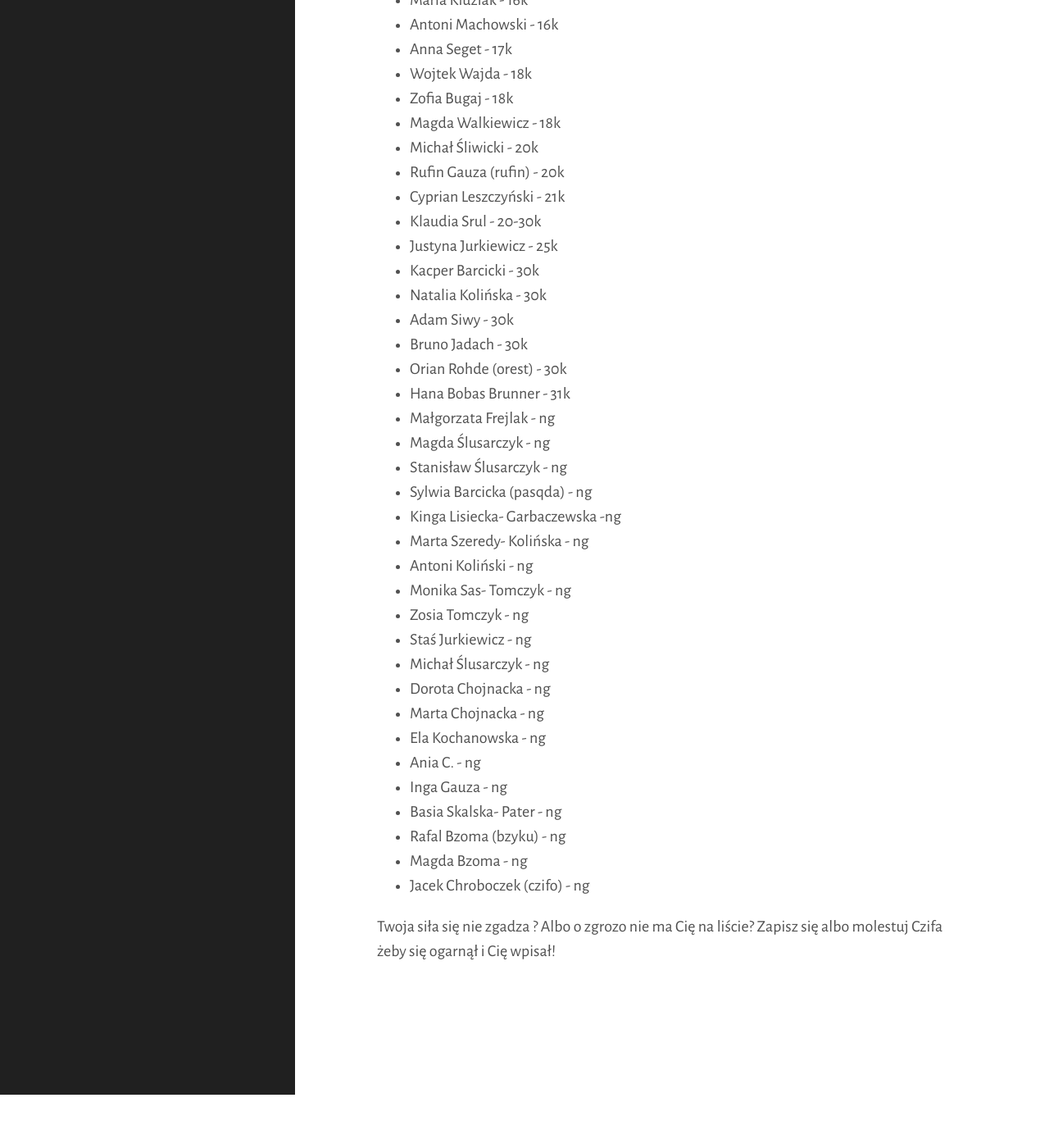
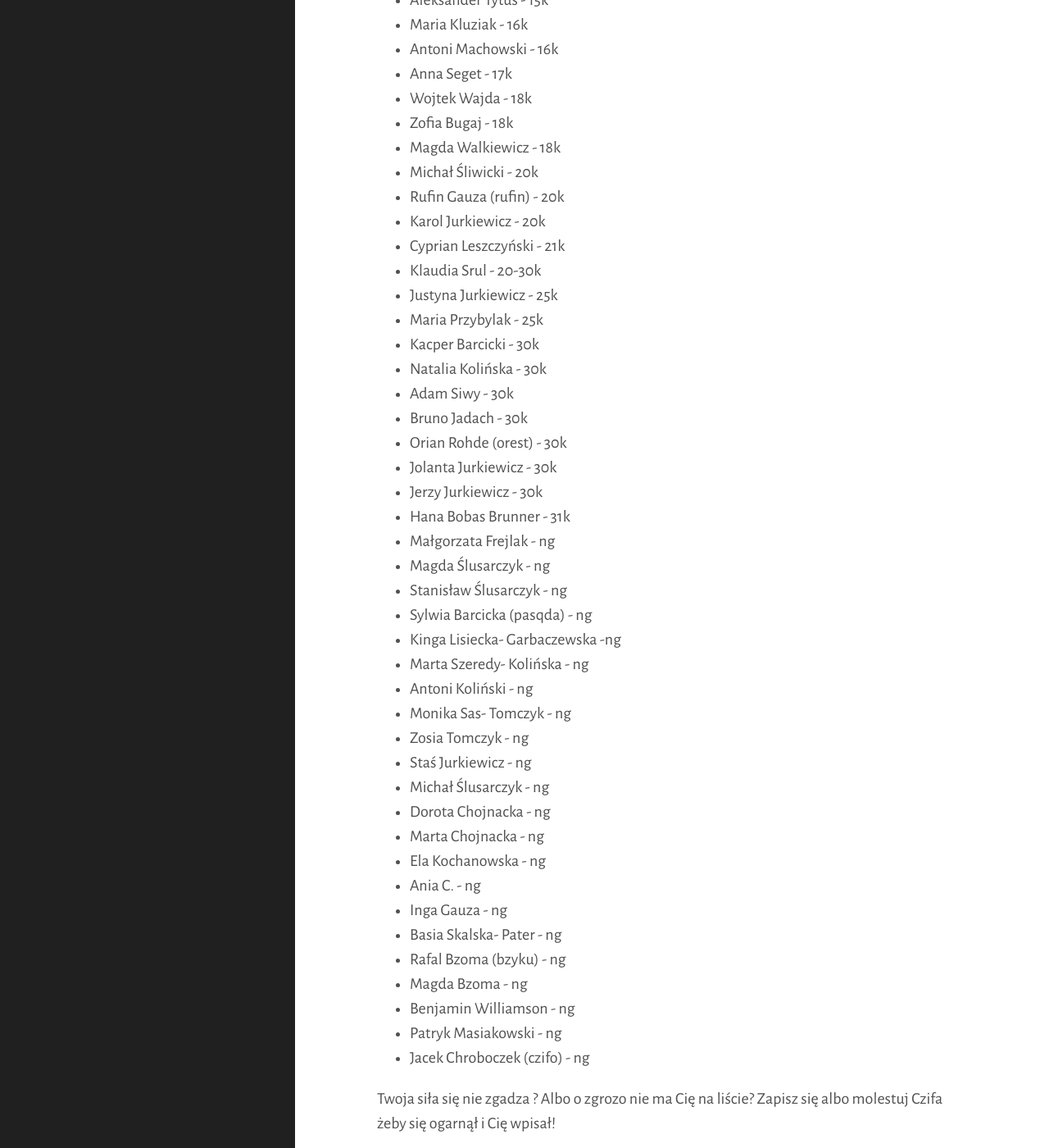
Before and after one commit to tasuki/lsg, a Jekyll site: the page built from zarejestrowani.md, in a window 1280 px wide and 1400 px high, scrolled down 1645 px. Shown: the whole window at 82% size. Built offline with Jekyll 4.4.1, drawn with Linux system fonts in a browser that asks for light colours; nearby versions of some CDN libraries; before the commit the page ends 2980 px from its top, so only the background shows below that; some of the changed text lies outside the part shown.

Commit message:
Update zarejestrowani.md

```diff
--- a/zarejestrowani.md
+++ b/zarejestrowani.md
@@ -64,14 +65,18 @@ Zarejestrowani uczestnicy (mniej więcej wg siły):
 - Magda Walkiewicz - 18k
 - Michał Śliwicki - 20k
 - Rufin Gauza (rufin) - 20k
+- Karol Jurkiewicz - 20k
 - Cyprian Leszczyński - 21k
 - Klaudia Srul - 20-30k
 - Justyna Jurkiewicz - 25k
+- Maria Przybylak - 25k
 - Kacper Barcicki - 30k
 - Natalia Kolińska - 30k
 - Adam Siwy - 30k
 - Bruno Jadach - 30k
 - Orian Rohde (orest) - 30k
+- Jolanta Jurkiewicz - 30k
+- Jerzy Jurkiewicz - 30k
 - Hana Bobas Brunner - 31k
 - Małgorzata Frejlak - ng
 - Magda Ślusarczyk - ng
@@ -92,6 +97,8 @@ Zarejestrowani uczestnicy (mniej więcej wg siły):
 - Basia Skalska- Pater - ng
 - Rafal Bzoma (bzyku) - ng
 - Magda Bzoma - ng
+- Benjamin Williamson - ng
+- Patryk Masiakowski - ng
 - Jacek Chroboczek (czifo) - ng
 
 
```
Also changed, not shown: other parts of zarejestrowani.md (+1 -0 lines).
